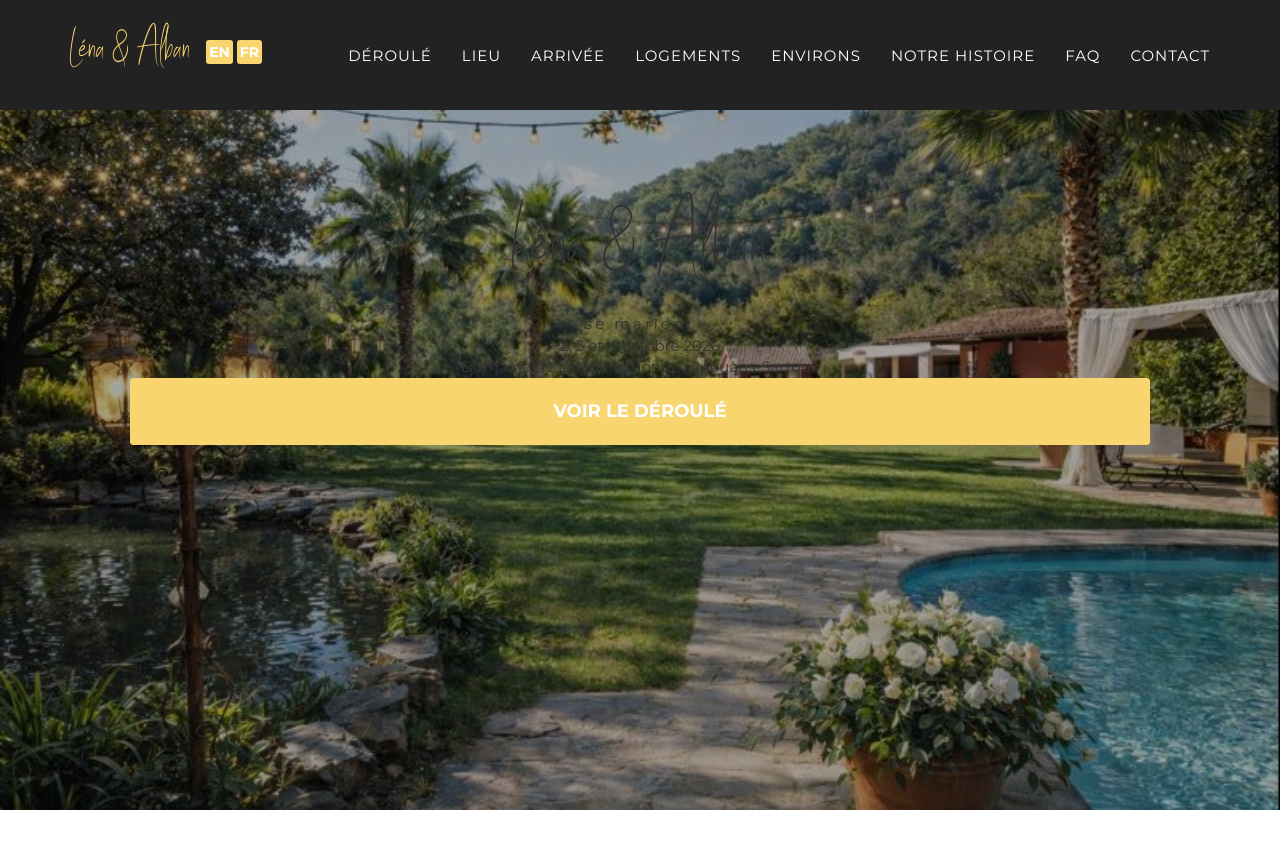
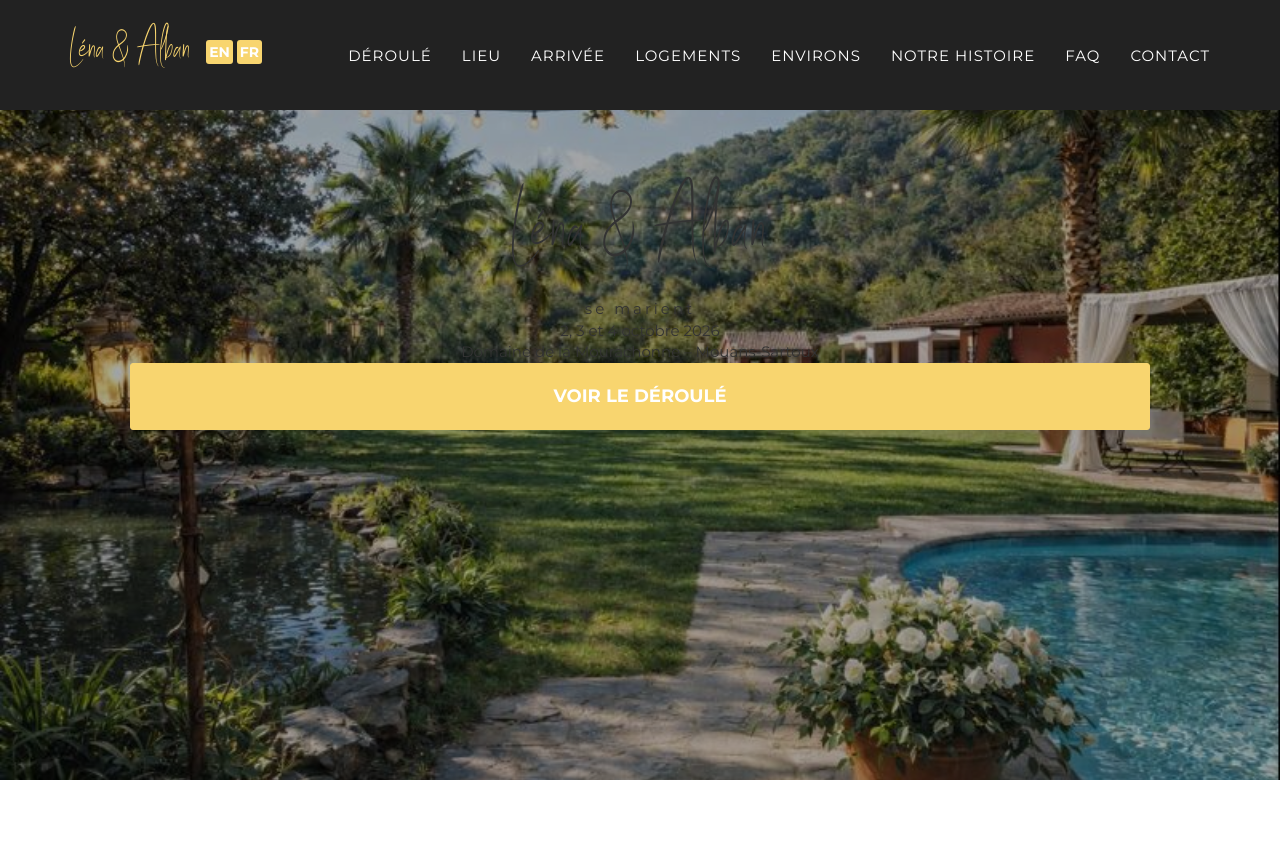
Before and after one commit to LenaAlban/lena-alban-wedding, a Jekyll site: the page built from _fr_pages/index.html, in a window 1280 px wide and 900 px high. Shown: the top 849 px of the window. Built offline with Jekyll 4.4.1, drawn with Linux system fonts in a browser that asks for light colours; some web fonts are replaced.

Commit message:
Update agency.css

```diff
--- a/_includes/css/agency.css
+++ b/_includes/css/agency.css
@@ -911,7 +911,7 @@ body {
 /* 1) Hero plein écran */
 .hero-header{
   position: relative !important;
-  height: calc(100vh - 90px) !important; /* 90px = hauteur navbar */
+  height: calc(100vh - 120px) !important; /* 90px = hauteur navbar */
   min-height: 520px !important;
   width: 100% !important;
 
```
